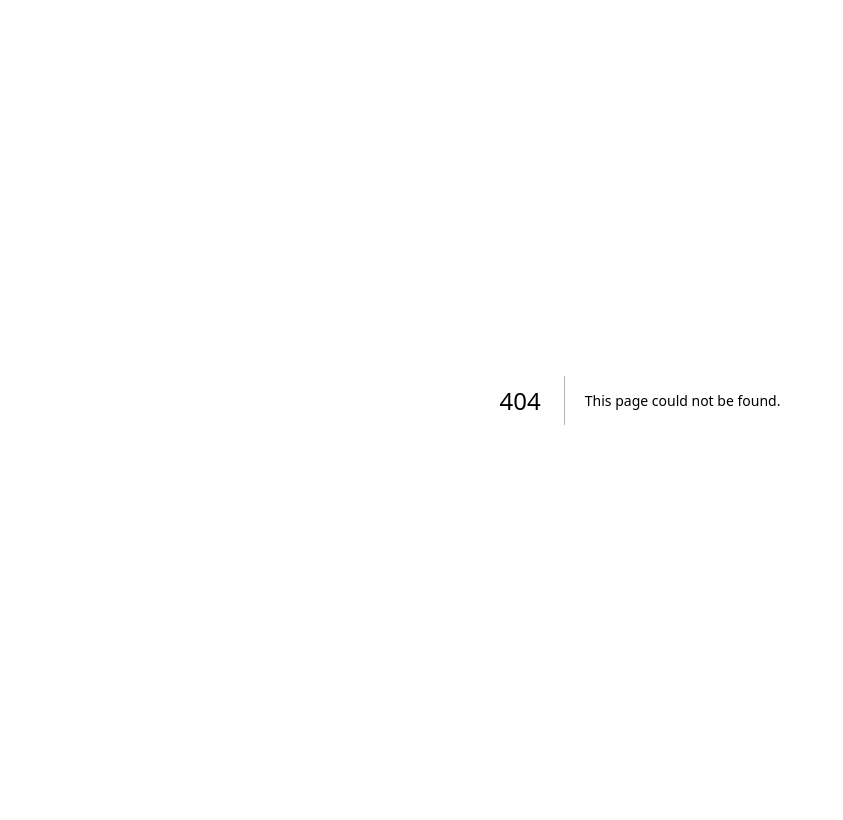
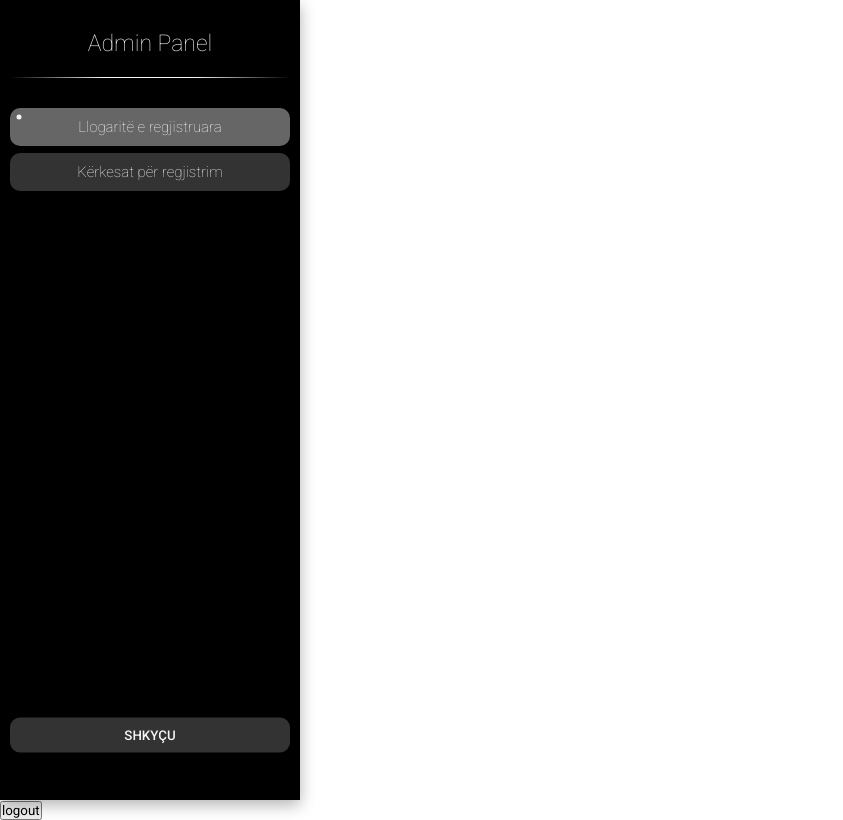
Before and after one commit to artzymeri/ambulantiv, a Next.js app in the folder client/: page /admin/registeredusers in a window 1280 px wide. Before the commit this address had no page. Shown: the whole page, without its empty margins (0-843 px from the left). Built offline with nearby package versions, Linux system fonts and the light colour scheme.

Commit message:
Added Admin Panel specific path redirect and created adminsidebar, added two paths and admin main path

```diff
--- /dev/null
+++ b/client/pages/admin/registeredusers.js
@@ -0,0 +1,22 @@
+import React from "react";
+import { useRouter } from "next/router";
+import AdminSideBar from "@/components/AdminSideBar";
+import "@/styling/global.css";
+
+const RegisteredUsers = () => {
+  const router = useRouter();
+
+  const logout = () => {
+    localStorage.removeItem("adminToken");
+    router.push("/auth/login");
+  };
+
+  return (
+    <div>
+      <AdminSideBar />
+      <button onClick={logout}>logout</button>
+    </div>
+  );
+};
+
+export default RegisteredUsers;
--- /dev/null
+++ b/client/src/components/AdminSideBar.js
@@ -0,0 +1,38 @@
+import React from "react";
+import "@/styling/adminsidebar.css";
+
+const AdminSideBar = () => {
+  const sidebarOptions = [
+    {
+      id: 1,
+      displayName: "Llogaritë e regjistruara",
+      pathOnClick: "/admin/registeredusers",
+    },
+    {
+      id: 2,
+      displayName: "Kërkesat për regjistrim",
+      pathOnClick: "/admin/usersrequests",
+    },
+  ];
+
+  return (
+    <>
+      <div className="sidebar-wide shadow-one">
+        <h3 className="sidebar-wide-title">Admin Panel</h3>
+        <div className="horizontal-line"></div>
+        <div className="sidebar-wide-navbuttons">
+          {sidebarOptions.map((option) => {
+            if (option.displayName == "Llogaritë e regjistruara") {
+              return <h5 className="active-option">{option.displayName}</h5>;
+            } else {
+              return <h5>{option.displayName}</h5>;
+            }
+          })}
+        </div>
+        <button className="sidebar-wide-logout">SHKYÇU</button>
+      </div>
+    </>
+  );
+};
+
+export default AdminSideBar;
--- /dev/null
+++ b/client/src/styling/adminsidebar.css
@@ -0,0 +1,102 @@
+.sidebar-wide {
+  left: 0;
+  top: 0;
+  height: 100vh;
+  width: 300px;
+  background-color: black;
+  display: flex;
+  flex-direction: column;
+  padding: 10px;
+  align-items: center;
+  box-shadow: 0px 0px 15px rgba(0, 0, 0, 1);
+  position: relative;
+}
+
+.sidebar-wide-title {
+  display: flex;
+  justify-content: center;
+  align-items: center;
+  width: 100%;
+  padding: 20px;
+  border-radius: 15px;
+  font-weight: 200;
+  color: whitesmoke;
+  font-size: 23px;
+}
+
+.horizontal-line {
+  content: "";
+  width: 100%;
+  height: 1px;
+  background: linear-gradient(
+    to left,
+    transparent,
+    whitesmoke,
+    whitesmoke,
+    transparent
+  );
+}
+
+.sidebar-wide-navbuttons {
+  display: flex;
+  flex-direction: column;
+  margin-top: 30px;
+  width: 100%;
+  gap: 7px;
+}
+
+.sidebar-wide-navbuttons h5 {
+  color: black;
+  font-weight: 100;
+  font-size: 15px;
+  width: 100%;
+  padding: 10px;
+  display: flex;
+  justify-content: center;
+  align-items: center;
+  color: whitesmoke;
+  background-color: rgba(255, 255, 255, 0.2);
+  border-radius: 10px;
+  cursor: pointer;
+  transition: 0.1s ease-in-out;
+}
+
+.sidebar-wide-navbuttons h5:hover {
+  background-color: rgba(255, 255, 255, 0.4) !important;
+}
+
+.sidebar-wide-logout {
+  position: absolute;
+  bottom: 30px;
+  transform: translate(0%, -50%);
+  width: calc(100% - 20px);
+  padding: 10px;
+  border-radius: 10px;
+  background-color: rgba(255, 255, 255, 0.2);
+  color: whitesmoke;
+  border: 0px none transparent;
+  cursor: pointer;
+  font-weight: 500;
+  transition: 0.1s ease-in-out;
+}
+
+.sidebar-wide-logout:hover {
+  background-color: rgba(255, 255, 255, 0.4) !important;
+}
+
+.active-option {
+  background-color: rgba(255, 255, 255, 0.4) !important;
+  position: relative;
+}
+
+.active-option::after {
+  position: absolute;
+  top: 9px;
+  left: 9px;
+  width: 5px;
+  height: 5px;
+  content: "";
+  border-radius: 50%;
+  background-color: whitesmoke;
+  transform: translate(-50%, -50%);
+}
--- a/client/src/styling/global.css
+++ b/client/src/styling/global.css
@@ -1,3 +1,12 @@
+@import url("https://fonts.googleapis.com/css2?family=Roboto:ital,wght@0,100;0,300;0,400;0,500;0,700;0,900;1,100;1,300;1,400;1,500;1,700;1,900&display=swap");
+
+* {
+  margin: 0;
+  padding: 0;
+  box-sizing: border-box;
+  font-family: "Roboto";
+}
+
 .shadow-one {
   box-shadow: 0px 5px 15px rgba(0, 0, 0, 0.3);
 }
```
Also changed, not shown: client/pages/admin/usersrequests.js (added, +17 -0 lines), client/pages/index.js (+8 -2 lines).
